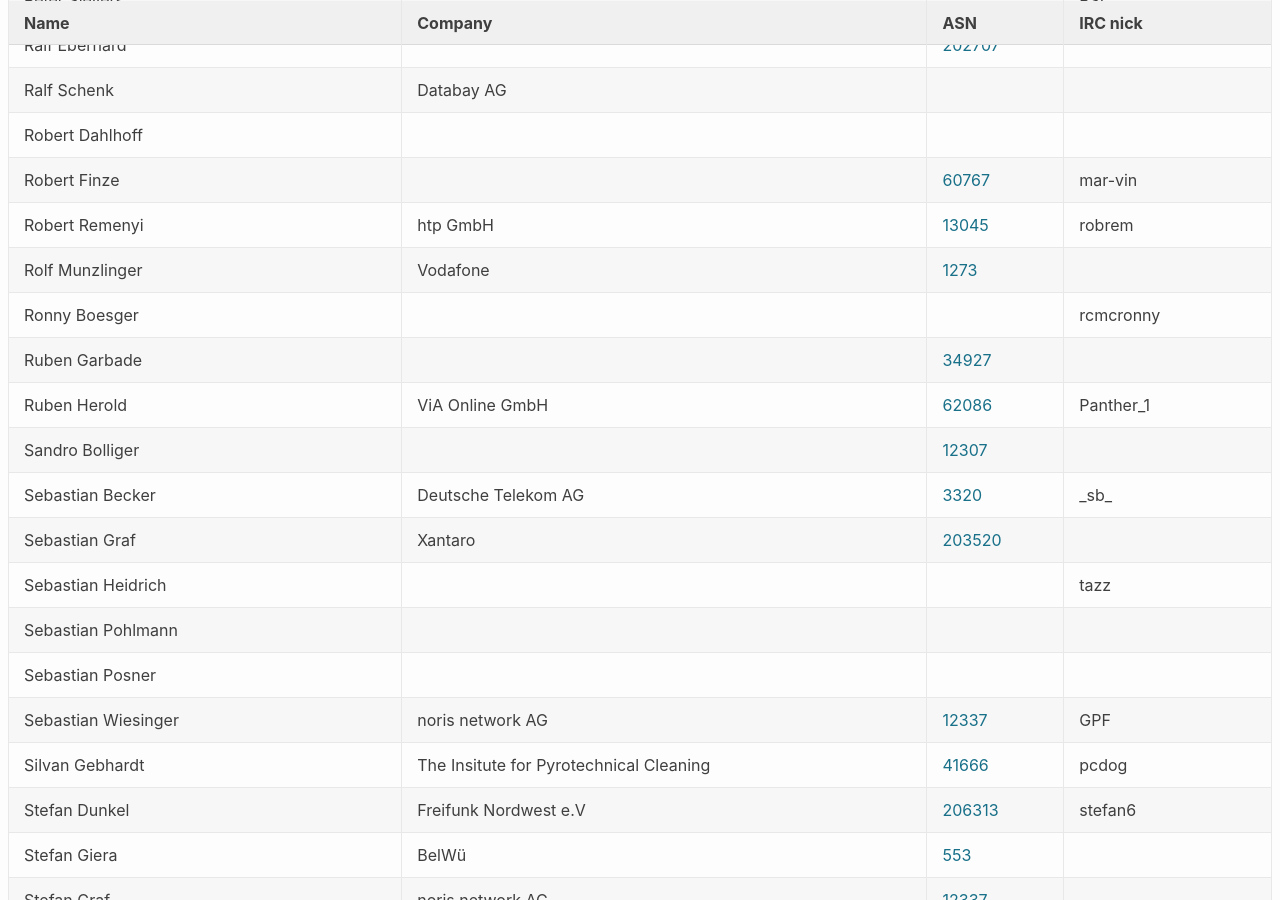
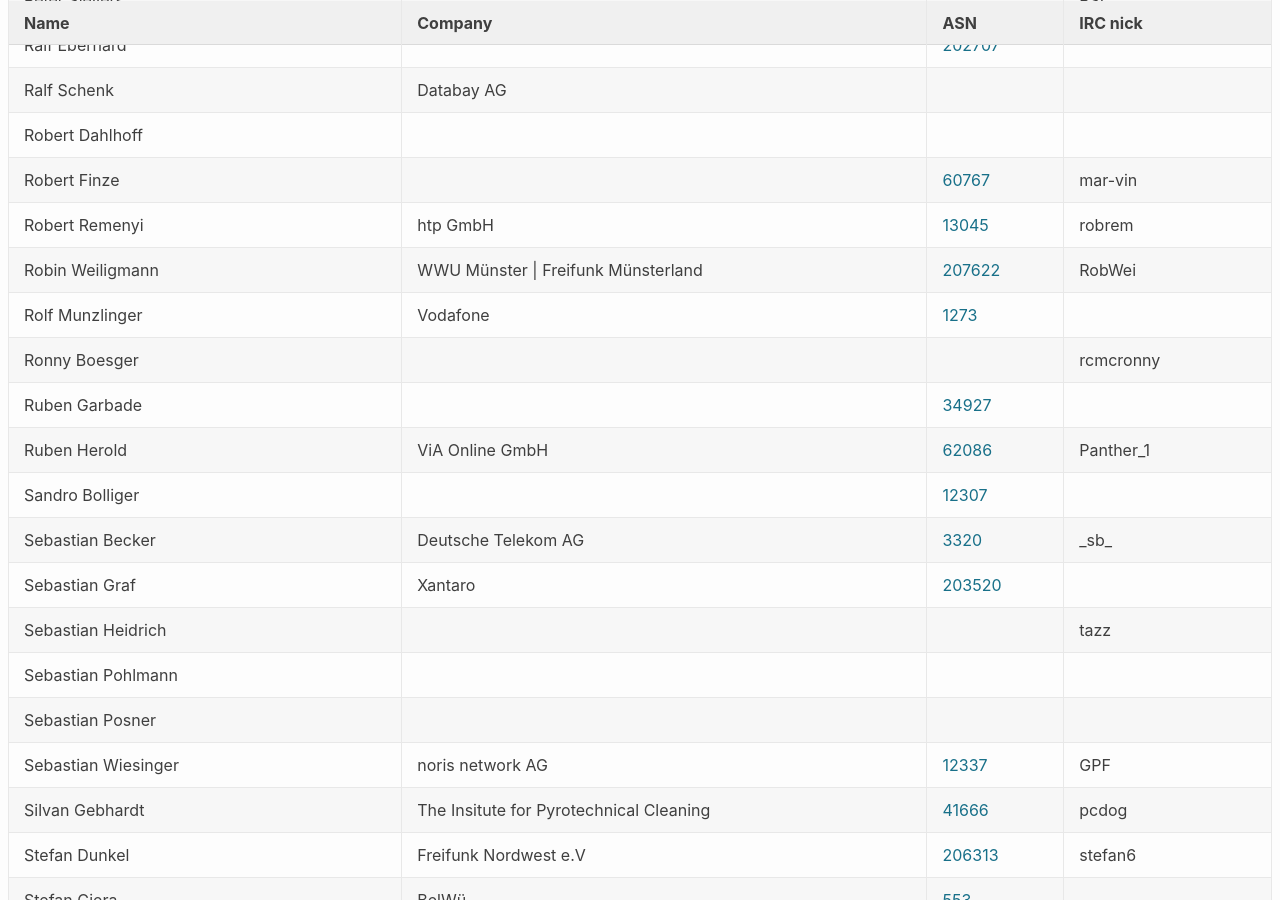
Before and after one commit to denog/pretix-attendeelist, a Jekyll site: the page built from denog2020.markdown, in a window 1280 px wide and 900 px high, scrolled down 4489 px. Built offline with Jekyll 4.4.1, drawn with Linux system fonts in a browser that asks for light colours.

Commit message:
Latest data: Fri Jan 29 14:30:20 UTC 2021

```diff
--- a/_data/attendees_meetup2021-01.json
+++ b/_data/attendees_meetup2021-01.json
@@ -570,6 +570,12 @@
     "asn": "13045"
   },
   {
+    "name": "Robin Weiligmann",
+    "company": "WWU Münster | Freifunk Münsterland",
+    "irc": "RobWei",
+    "asn": "207622"
+  },
+  {
     "name": "Rolf Munzlinger",
     "company": "Vodafone",
     "irc": null,
```
